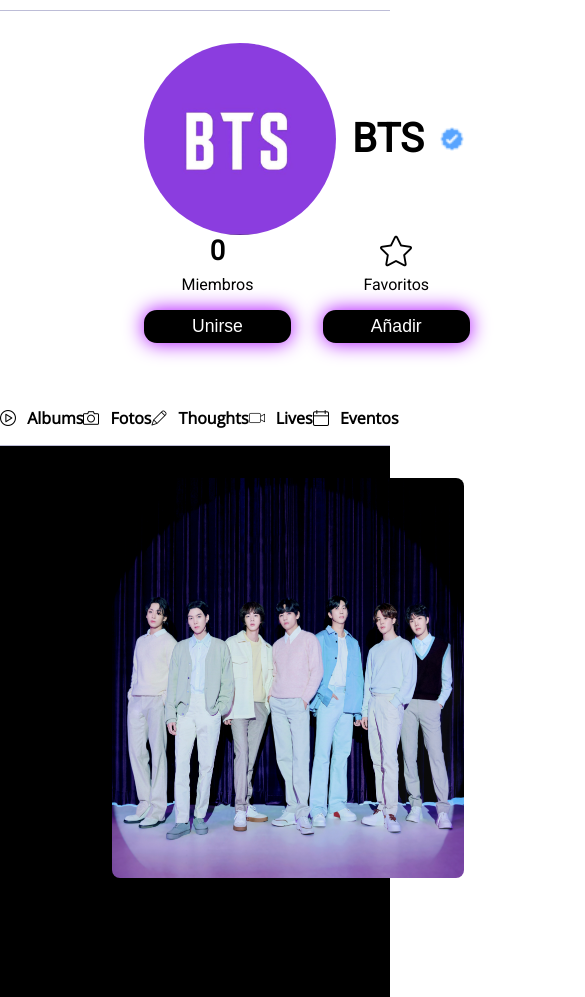
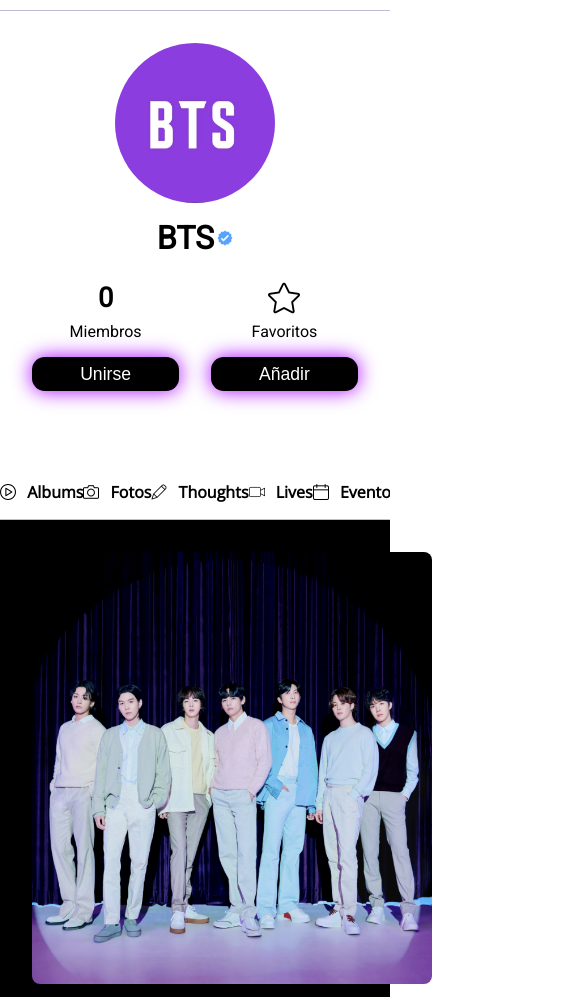
Before and after one commit to MaryQuinter/ThumpThump, a plain HTML site: page pages/btsprofile.html in a window 390 px wide. Shown: the part 116-1113 px from the top of the page, 585 px wide, since content can reach past the window. Drawn offline with nearby package versions, Linux system fonts and the light colour scheme.

Commit message:
elaboramos una parte responsive

```diff
--- a/style.css
+++ b/style.css
@@ -379,6 +379,8 @@ a{
     border-bottom: solid #BDBDD7 1px;
     padding-top: 2rem;
     padding-bottom: 1rem;
+    width: 100%;          /* Ancho del contenedor */
+    overflow-x: auto;
 }
 .menu-profile-container a{
     display: flex;
@@ -422,7 +424,7 @@ a{
 /*container perfiles de artistas*/
 .container-perfiles-integrantes{
     display: flex;
-    justify-content: center;
+    justify-content: space-between;
     flex-wrap: wrap;
     padding-top: 2rem;
     padding-bottom: 2rem;
@@ -432,7 +434,7 @@ a{
     width: 5rem;
     height: 5rem;
     border-radius: 50%;
-    box-shadow: 0 0 20px #068FFF;
+    box-shadow: 0 0 20px #aa00ff;
 }
 .container-perfiles-integrantes div{
     display: flex;
@@ -453,29 +455,31 @@ a{
     display: flex;
     flex-wrap: wrap;
     justify-content: center;
-    column-gap: 6rem;
+    column-gap: 3rem;
     row-gap: 4rem;
-    padding: 2rem 4rem 4rem 4rem;
+    padding: 2rem 2rem 2rem 4rem;
 }
 .fondo-card-album{
     display: flex;
     flex-direction: column;
     row-gap: 1rem;
     background-color: #F3F3F3;
-    padding: 1.3rem 1rem 3rem 1.3rem;
+    padding: 1.3rem 1rem 3rem 1rem;
     border-radius: 5%;
 }
 .fondo-card-album p{
     font-family: 'Roboto', sans-serif;
     font-weight: light;
+    font-size: 0.8rem;
+
 }
 .fondo-card-album strong{
-    font-size: 1.2rem;
+    font-size: .9rem;
     color: #000;
 }
 .album-img-size{
-    width: 13rem;
-    height: 15rem;
+    width: 10rem;
+    height: 11rem;
 }
 
 /*Media Queries INDEX.HTML*/
@@ -495,6 +499,9 @@ a{
     .search-container input{
         display: none;
     }
+    .search-container button {
+        background-color: #fff;
+    }
     .icons-notificaciones{
         width: 100%;
     }
@@ -502,6 +509,7 @@ a{
     .titulo-explorar{
         font-size: 2rem;
     }
+
 
     .container-footer div{
         font-size: 0.7rem;
@@ -595,7 +603,76 @@ a{
 @media (max-width: 1381px){
     .container-about-artist {
         display: flex;
-        column-gap: 3rem;
-        padding: 2rem 7rem;
+        column-gap: 2rem;
+        padding: 2rem 2rem;
+    }
+    .container-perfiles-integrantes{
+        column-gap: 1rem;
+    }
+    .foto-about-artist{
+        height: 27rem;
     }
 }
+@media (max-width: 1112px){
+   .container-about-artist{
+    display: grid;
+    grid-template-rows: 27rem 1fr;
+    grid-template-areas:
+    'foto-about-artist'
+    'container-descripcion-artistas'
+    ;
+    justify-items: center;
+    row-gap: 1rem;
+   }
+    .foto-about-artist{
+        grid-area: foto-about-artist;
+        width: 25rem;
+    }
+    .container-descripcion-artistas{
+        grid-area: container-descripcion-artistas;
+    }
+    .artist-logo{
+        width: 10rem;
+        height: 10rem;
+    }
+    .artist-logo-y-nombre div h1 {
+        font-size: 2rem;
+    }
+    .contenedor-perfil-artist {
+        display: flex;
+        align-items: center;
+        justify-content: space-between;
+        padding: 2rem 4rem 2rem 4rem;
+    }
+}
+
+@media (max-width: 828px){
+    .contenedor-perfil-artist{
+        display: grid;
+        grid-template-rows: 1fr 10rem;
+        grid-template-areas:
+        'artist-logo-y-nombre'
+        'member-fav-box'
+        ;
+        justify-content: center;
+    }
+    .artist-logo-y-nombre{
+        grid-area: artist-logo-y-nombre;
+        display: flex;
+        flex-direction: column;
+        row-gap: 1rem;
+    }
+    .member-fav-box{
+        grid-area: member-fav-box;
+    }
+
+    .icono-verificado{
+        width: 1rem;
+        height: 1rem;
+    }
+    .artist-logo-y-nombre div {
+        display: flex;
+        align-items: center;
+        column-gap: .2rem;
+    }
+}
```
